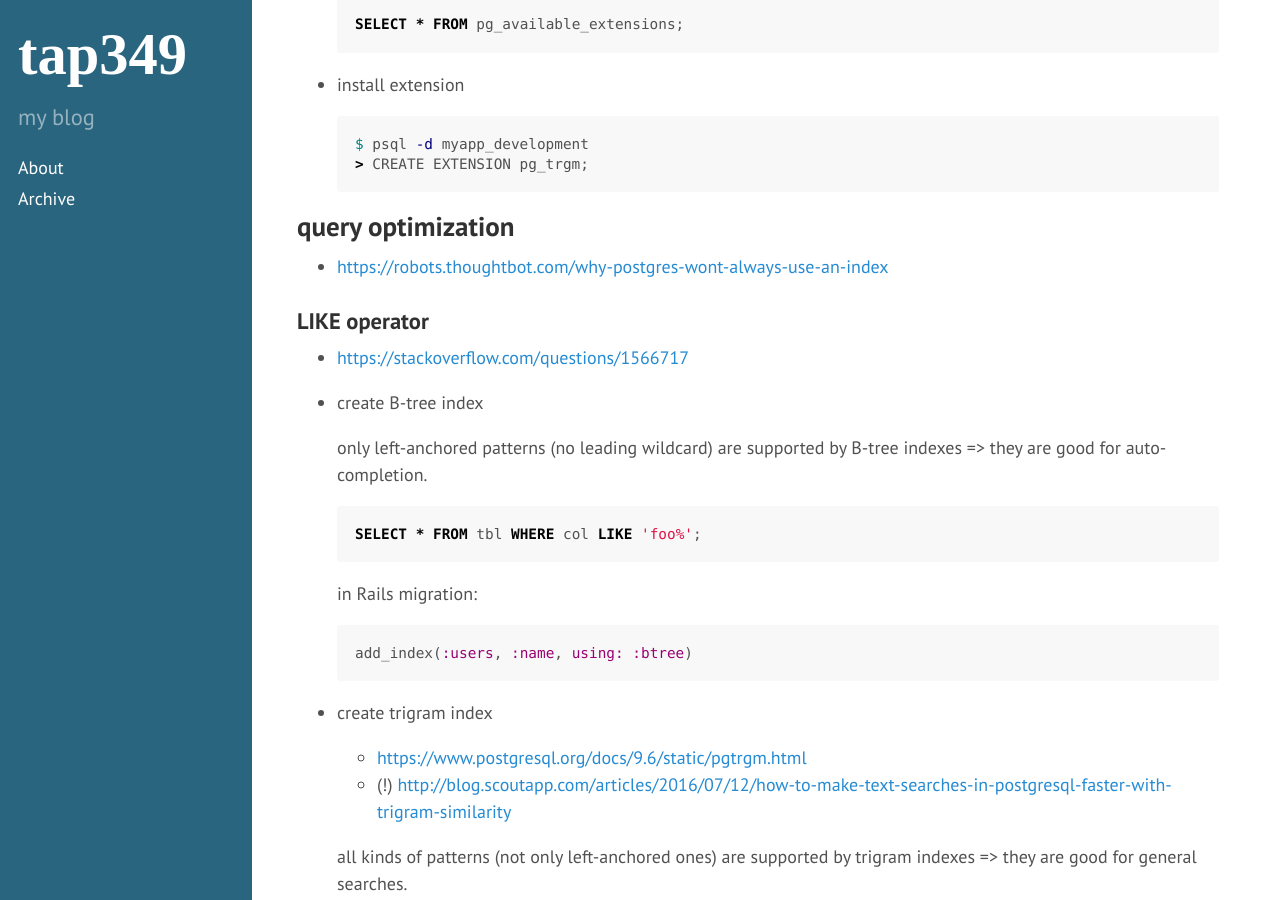
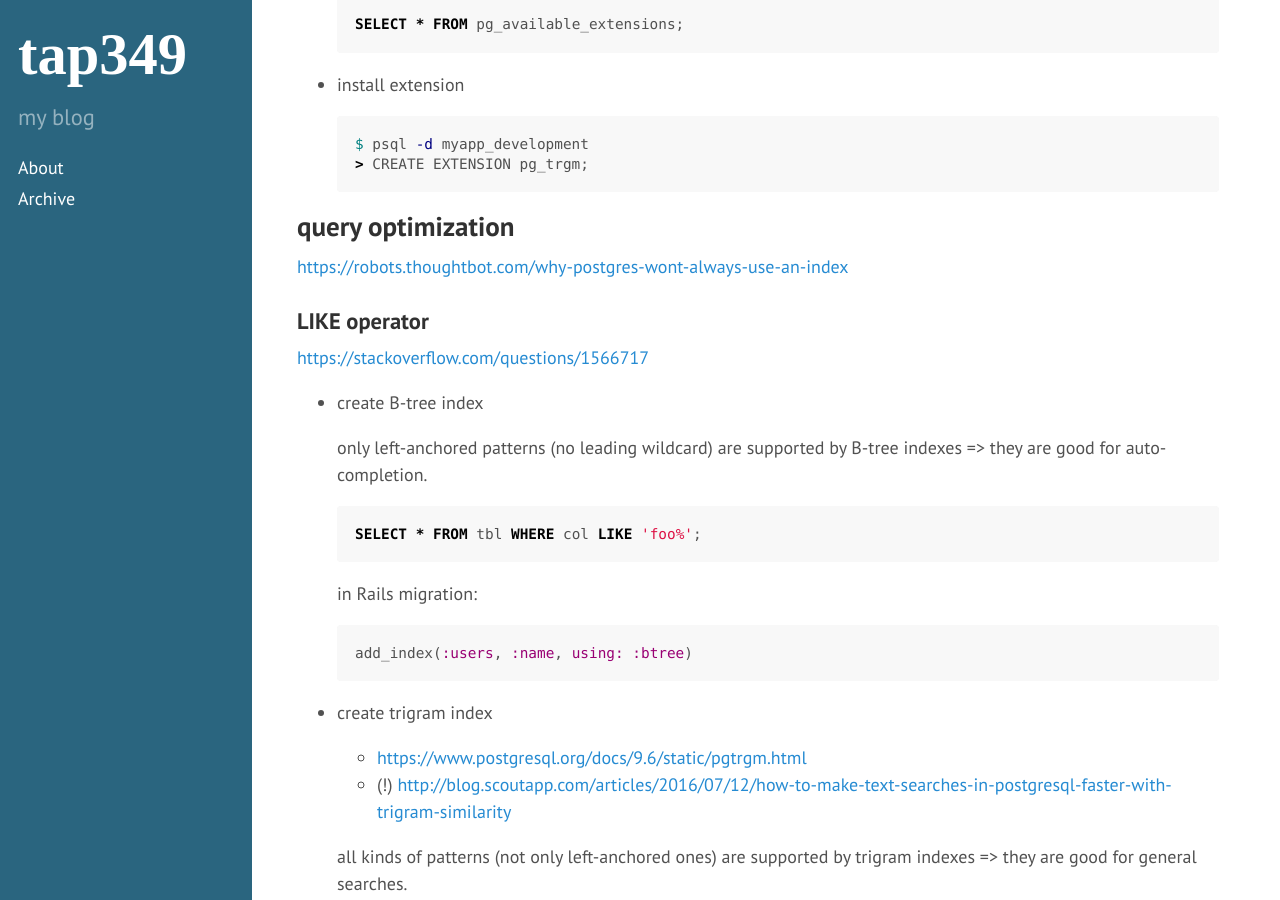
Before and after one commit to tap349/tap349.github.io, a Jekyll site: the page built from _posts/2017-07-20-postgresql-tips.md, in a window 1280 px wide and 900 px high, scrolled down 766 px. Built offline with Jekyll 4.4.1, drawn with Linux system fonts in a browser that asks for light colours.

Commit message:
update 2017-07-21_03:18:19

```diff
--- a/_posts/2017-07-20-postgresql-tips.md
+++ b/_posts/2017-07-20-postgresql-tips.md
@@ -52,11 +52,11 @@ _/usr/local/Cellar/postgresql/9.6.3/share/postgresql/extension/_.
 
 ## query optimization
 
-- <https://robots.thoughtbot.com/why-postgres-wont-always-use-an-index>
+<https://robots.thoughtbot.com/why-postgres-wont-always-use-an-index>
 
 ### LIKE operator
 
-- <https://stackoverflow.com/questions/1566717>
+<https://stackoverflow.com/questions/1566717>
 
 - create B-tree index
 
```
